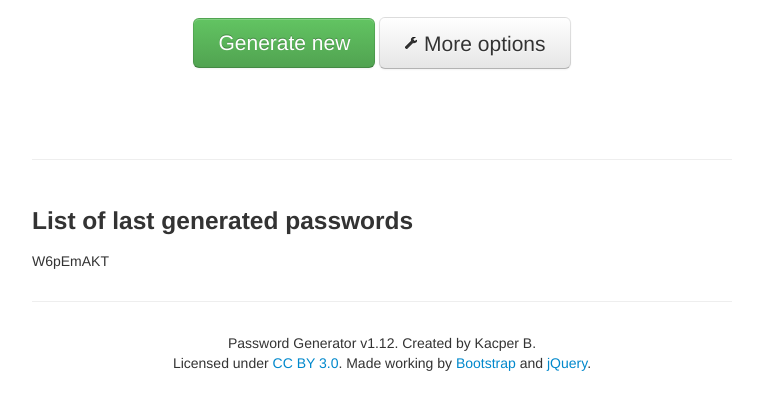
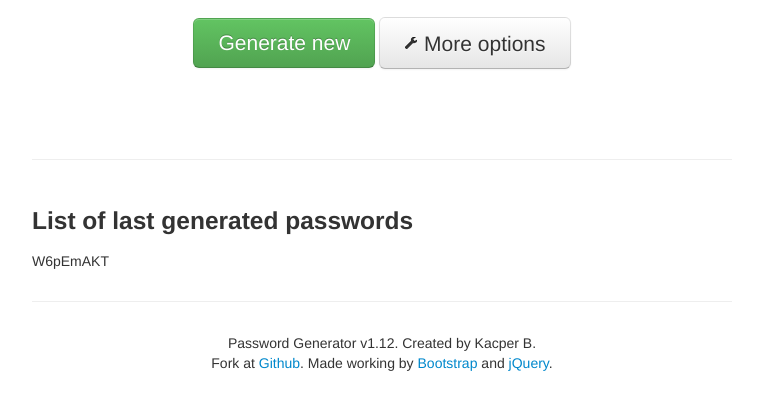
Before and after one commit to wokis/passgen, a plain HTML site: page index.html in a window 1280 px wide. Shown: the part 245-654 px from the top of the page, without its empty margins (258-1021 px from the left). Drawn offline with nearby package versions, Linux system fonts and the light colour scheme.

Commit message:
Removed license and added github link

```diff
--- a/index.html
+++ b/index.html
@@ -49,7 +49,7 @@
       <hr>
 
       <div class="footer">
-        <p>Password Generator v1.12. Created by Kacper B.<br />Licensed under <a href="http://creativecommons.org/licenses/by/3.0/">CC BY 3.0</a>. Made working by <a href="http://twitter.github.io/bootstrap/">Bootstrap</a> and <a href="http://jquery.com/">jQuery</a>.</p>
+        <p>Password Generator v1.12. Created by Kacper B.<br />Fork at <a href="https://github.com/wokis/passgen">Github</a>. Made working by <a href="http://twitter.github.io/bootstrap/">Bootstrap</a> and <a href="http://jquery.com/">jQuery</a>.</p>
       </div>
 
     </div>
```
